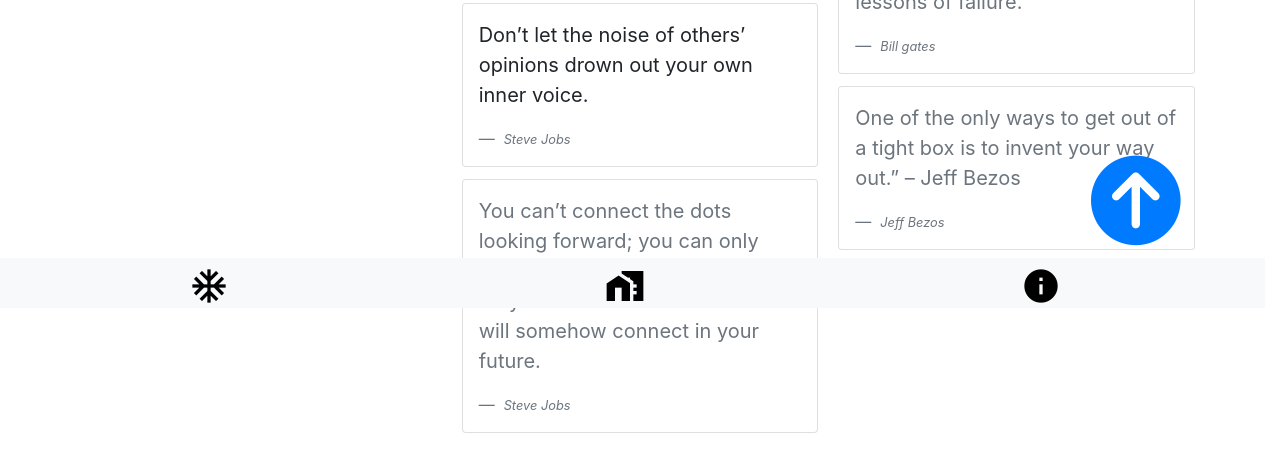
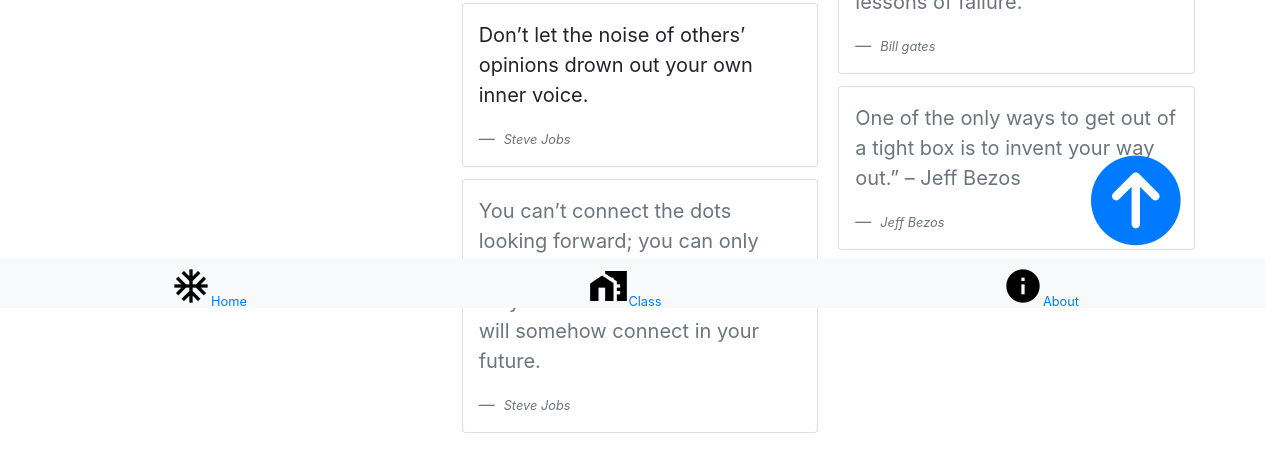
Before and after one commit to gouravbro/sap, a plain HTML site: page about.html in a window 1280 px wide. Shown: the part 492-964 px from the top of the page. Drawn offline with nearby package versions, Linux system fonts and the light colour scheme.

Commit message:
Update about.html

```diff
--- a/about.html
+++ b/about.html
@@ -41,15 +41,15 @@
     <div class="navbar row fixed-bottom container-fluid navbar-light bg-light text-center">
         <div class="nav-item col-4">
             <a href="index.html"><i class="material-icons" id="fst"
-                    style="font-size:40px; border-radius: 50%">ac_unit</i></a>
+                    style="font-size:40px; border-radius: 50%">ac_unit</i><small>Home</small></a>
         </div>
         <div class="nav-item col-4">
             <a href="/sap/class.html"><i class="material-icons" id="snd"
-                    style="font-size:40px; border-radius: 50%">home_work</i></a>
+                    style="font-size:40px; border-radius: 50%">home_work</i><small>Class</small></a>
         </div>
         <div class="nav-item col-4">
             <a href="/sap/about.html"><i class="material-icons" id="trd"
-                    style="font-size:40px; border-radius:50%; color: color: rgb(207, 58, 200)">info</i></a>
+                    style="font-size:40px; border-radius:50%; color: color: rgb(207, 58, 200)">info</i><small>About</small></a>
         </div>
     </div>
 
```
